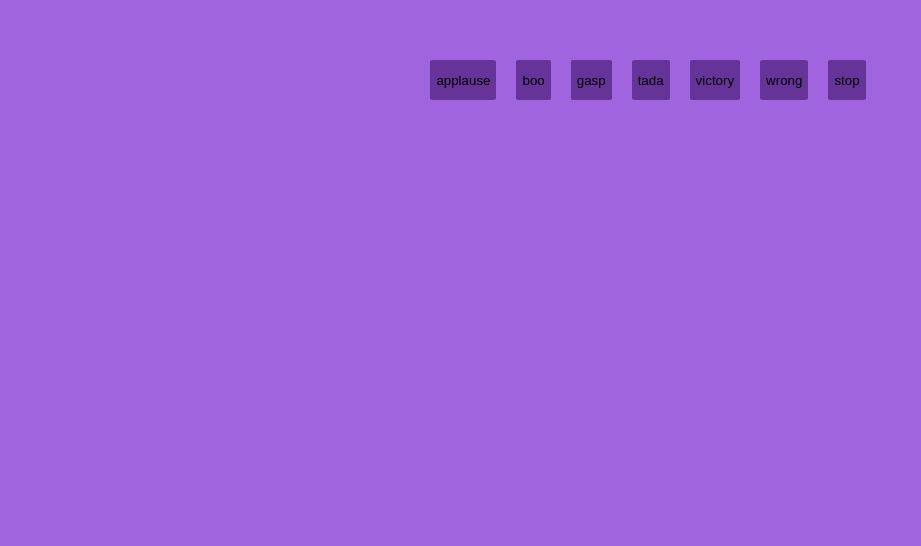
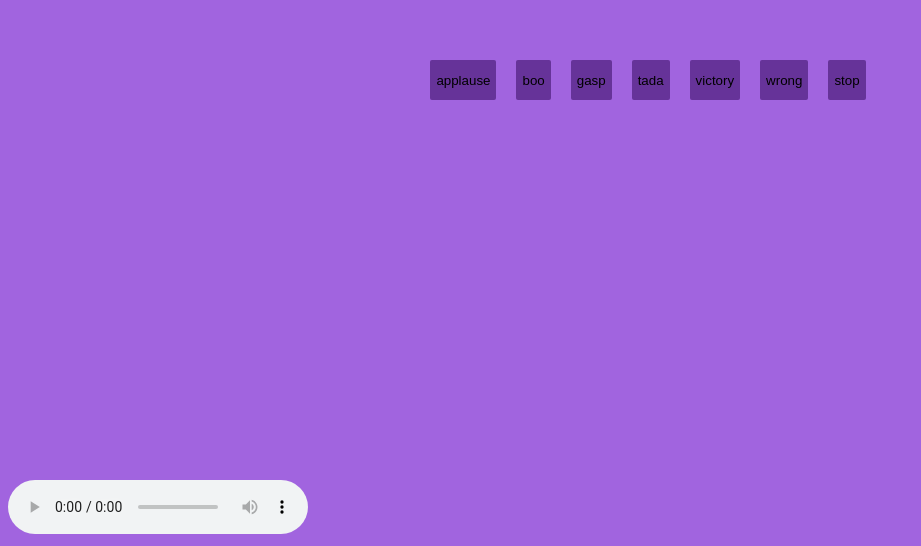
Before and after one commit to acciojob/Soundbar-CodeshShubh, a website: page main.html in a window 1280 px wide. Shown: the part 328-874 px from the top of the page, without its empty margins (0-921 px from the left). Before the commit the page ends 816 px from the top, so only its background shows below. Drawn offline with Linux system fonts and the light colour scheme.

Commit message:
created a submission

```diff
--- a/main.html
+++ b/main.html
@@ -17,6 +17,7 @@
 		<button class="btn">wrong</button>
 		<button class="stop">stop</button>
 	</div>
+	<audio id="audioPlayer"controls></audio>
     <script type="text/javascript" src="./script.js">
 </script>
 
```
